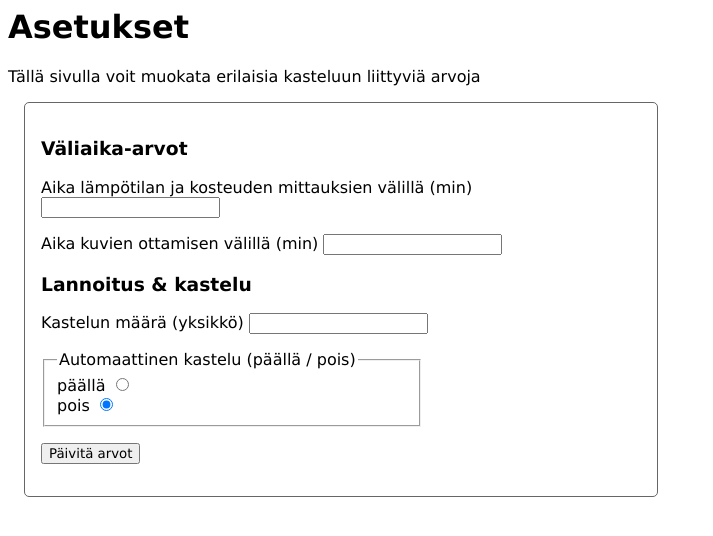
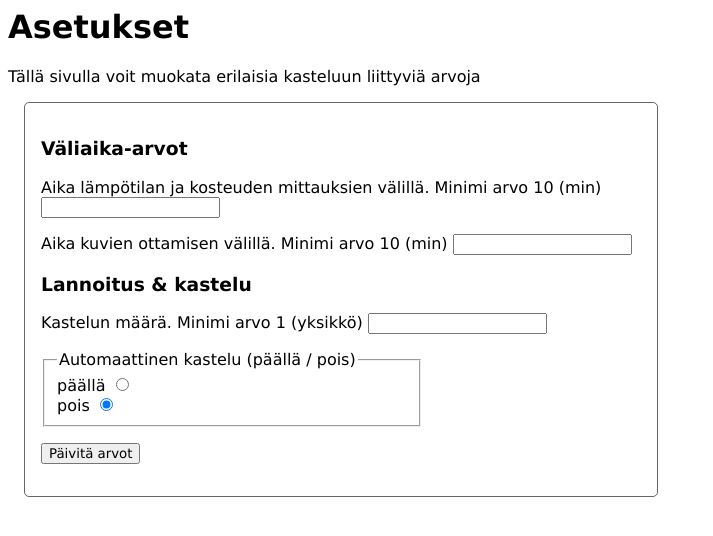
Before and after one commit to juhosakari/Kasvienkastelu, a Python web app: template app/templates/settings.html in a window 1280 px wide. Shown: the top 536 px of the page, without its empty margins (0-713 px from the left). Run offline with Jinja, Linux system fonts and the light colour scheme; the template is opened without the code that fills it, so the values that code supplies are empty.

Commit message:
Update settings.html

```diff
--- a/app/templates/settings.html
+++ b/app/templates/settings.html
@@ -6,22 +6,23 @@
     <h3>Väliaika-arvot</h3>
     <p>
       <label for="time_0">
-        <span>Aika lämpötilan ja kosteuden mittauksien välillä (min)</span>
+        <span>Aika lämpötilan ja kosteuden mittauksien välillä. Minimi arvo 10 (min)</span>
       </label>
-      <input id="time_0" type="number" name="humidity_temp_i" value="{{ user.humidity_temp_i }}" >
+      <input id="time_0" type="number" name="humidity_temp_i" value="{{ user.humidity_temp_i }}" min="10" >
+
     </p>
     <p>
       <label for="time_2">
-        <span>Aika kuvien ottamisen välillä (min)</span>
+        <span>Aika kuvien ottamisen välillä. Minimi arvo 10 (min)</span>
       </label>
-      <input id="time_2" type="number" name="snap_i" value="{{ user.snap_i }}" >
+      <input id="time_2" type="number" name="snap_i" value="{{ user.snap_i }}" min="10" >
     </p>
     <h3>Lannoitus &amp; kastelu</h3>
     <p>
       <label for="amt_0">
-        <span>Kastelun määrä (yksikkö)</span>
+        <span>Kastelun määrä. Minimi arvo 1 (yksikkö)</span>
       </label>
-      <input id="amt_0" type="number" name="water_amount" value="{{ user.water_amount }}">
+      <input id="amt_0" type="number" name="water_amount" value="{{ user.water_amount }}" min="1" >
     </p>
     <p>
       <fieldset>
```
